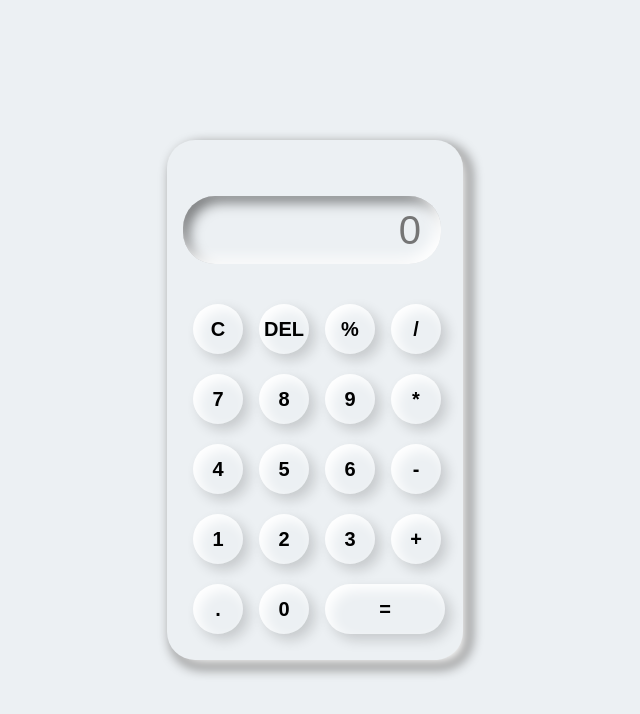
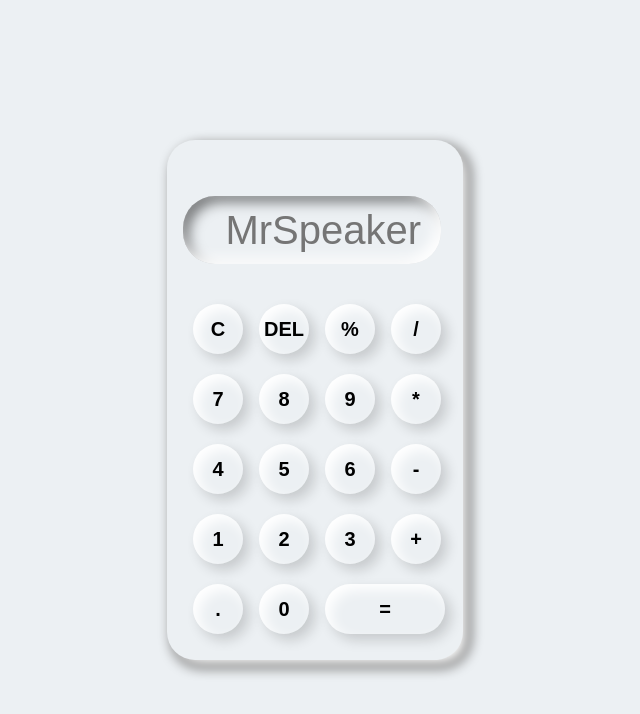
Before and after one commit to MrSpeaker003/SALISU, a plain HTML site: page index.html in a window 1280 px wide. Shown: the whole page, without its empty margins (325-965 px from the left). Drawn offline with Linux system fonts and the light colour scheme.

Commit message:
Update index.html

```diff
--- a/index.html
+++ b/index.html
@@ -10,7 +10,7 @@
 <body>
     <div class="container">
         <div class="calc">
-        <input type="text" id="input" placeholder="0">
+        <input type="text" id="input" placeholder="MrSpeaker">
         <button onclick="clr()">C</button>
         <button onclick="del()">DEL</button>
         <button onclick="calculate('%')">%</button>
```
